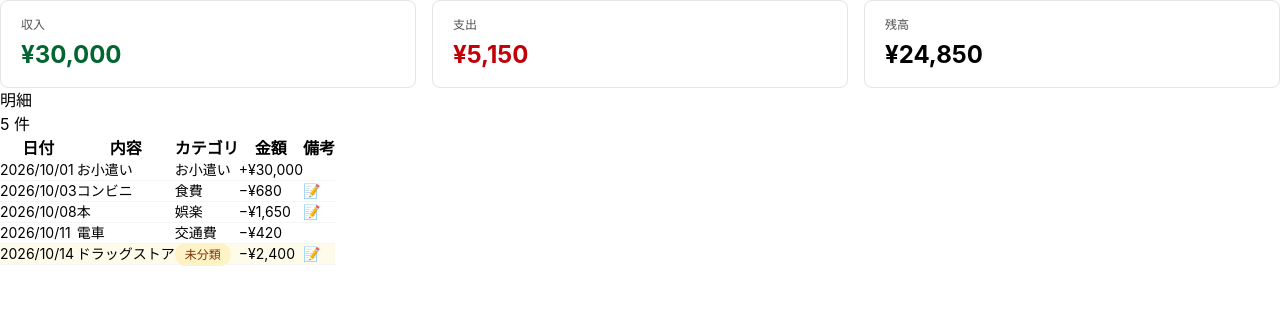
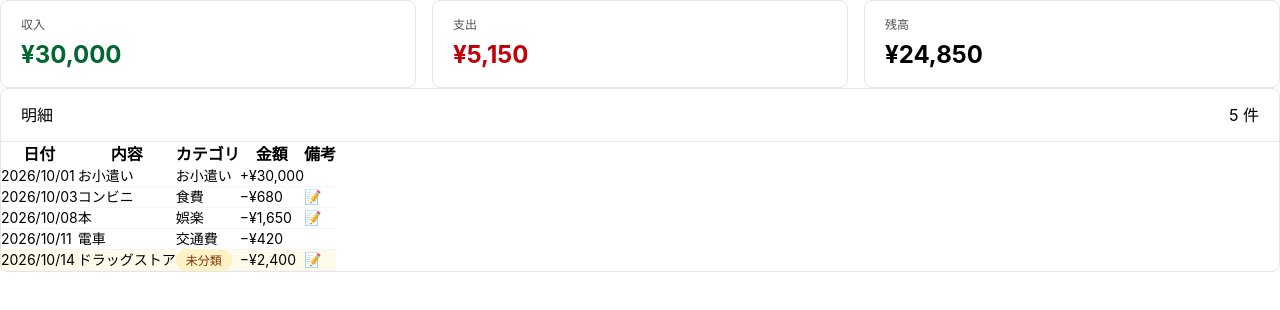
Before and after one commit to spin-dd/kawanaka-react-tutorial, a React (Vite) app: page / in a window 1280 px wide. Shown: the top 310 px of the page. Built offline with nearby package versions, Linux system fonts and the light colour scheme.

Commit message:
（コード修正２）

```diff
--- a/src/components/EntryList.tsx
+++ b/src/components/EntryList.tsx
@@ -1,10 +1,10 @@
 import type { Entry } from '../types/entry'
-import EntryRow from './EntryRow'
+import EntryRow from '../components/EntryRow'
+import Card from '../shared/ui/Card'
 
 function EntryList({ entries }: { entries: Entry[] }) {
-  return (<div>
-    <h2>明細</h2>
-    <span>{entries.length} 件</span>
+  return (
+    <Card title="明細" headerRight={<span>{entries.length} 件</span>}>
       <table>
         <thead>
           <tr>
@@ -21,7 +21,7 @@ function EntryList({ entries }: { entries: Entry[] }) {
           ))}
         </tbody>
       </table>
-  </div>)
+    </Card>)
 }
 
 export default EntryList
```
Lines whose indentation alone changed are shown as unchanged.
